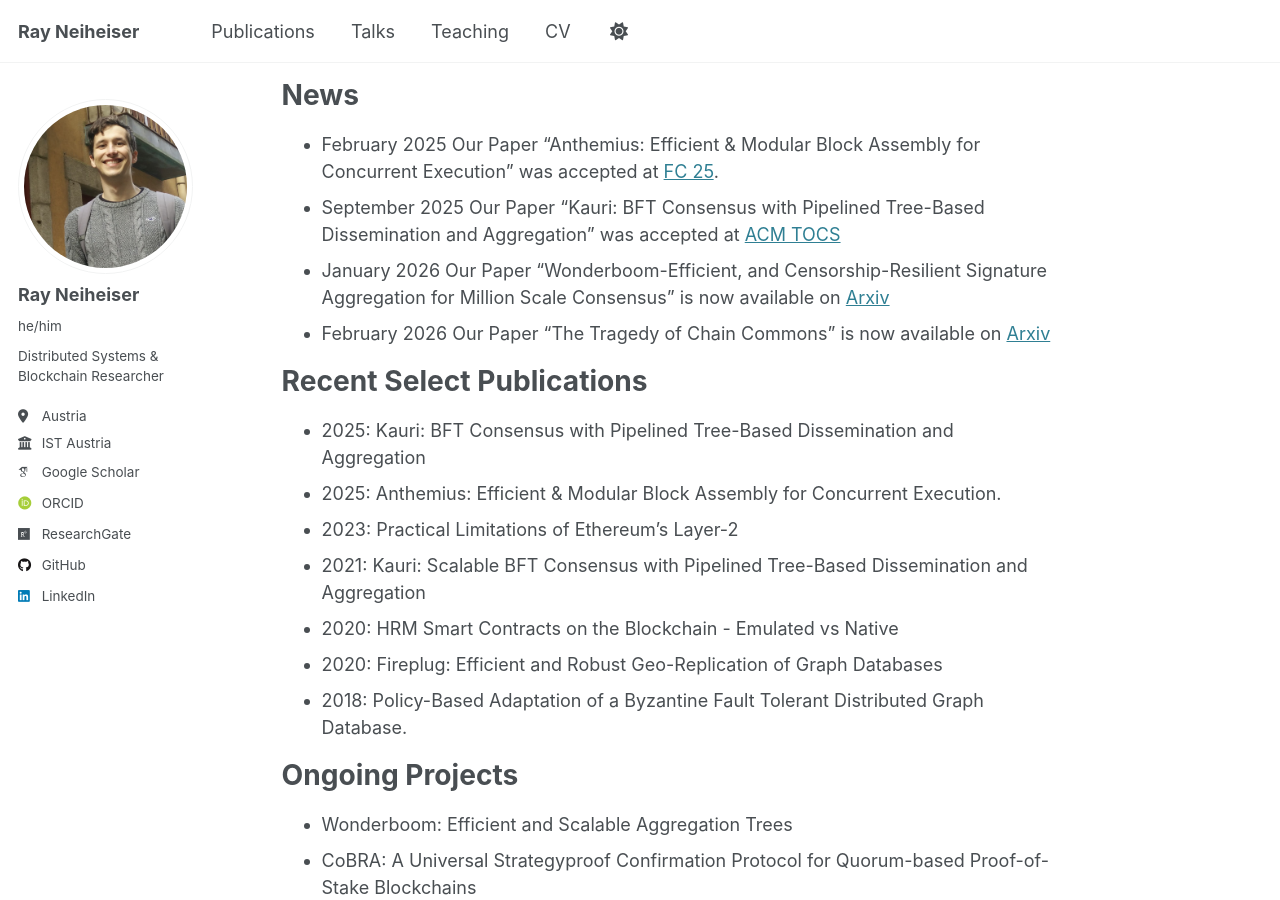
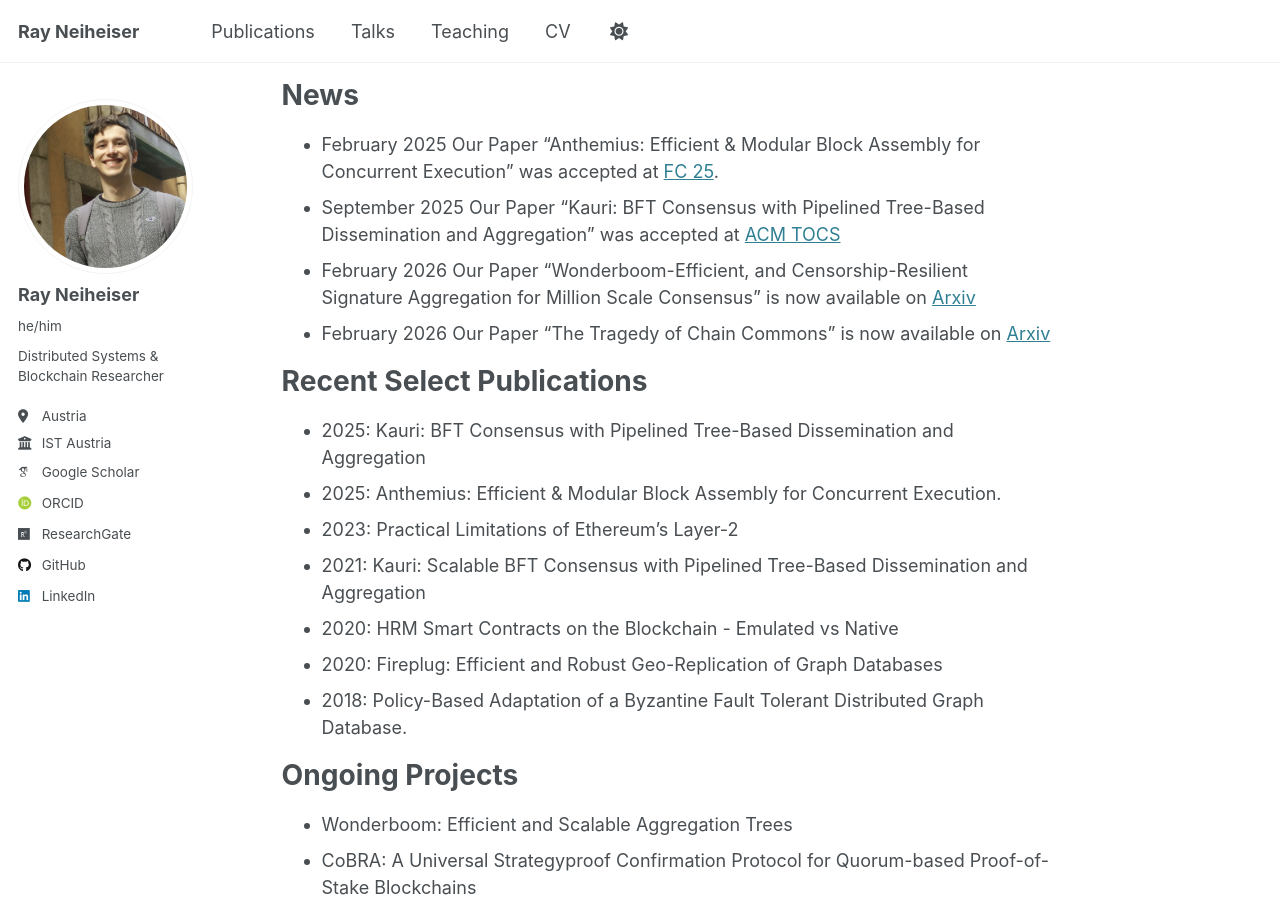
Before and after one commit to Ray-Neiheiser/ray-neiheiser.github.io, a Jekyll site: the page built from _pages/about.md, in a window 1280 px wide and 900 px high, scrolled down 483 px. Built offline with Jekyll 4.4.1, drawn with Linux system fonts in a browser that asks for light colours; some web fonts are replaced.

Commit message:
Update about.md

```diff
--- a/_pages/about.md
+++ b/_pages/about.md
@@ -23,7 +23,7 @@ News
 ======
 - February 2025 Our Paper "Anthemius: Efficient & Modular Block Assembly for Concurrent Execution" was accepted at [FC 25](https://fc25.ifca.ai/).
 - September 2025 Our Paper "Kauri: BFT Consensus with Pipelined Tree-Based Dissemination and Aggregation" was accepted at [ACM TOCS](https://dl.acm.org/journal/tocs)
-- January 2026 Our Paper "Wonderboom-Efficient, and Censorship-Resilient Signature Aggregation for Million Scale Consensus" is now available on [Arxiv](https://arxiv.org/abs/2602.06655)
+- February 2026 Our Paper "Wonderboom-Efficient, and Censorship-Resilient Signature Aggregation for Million Scale Consensus" is now available on [Arxiv](https://arxiv.org/abs/2602.06655)
 - February 2026 Our Paper "The Tragedy of Chain Commons" is now available on [Arxiv](https://arxiv.org/abs/2602.20341)
 
 Recent Select Publications
```
